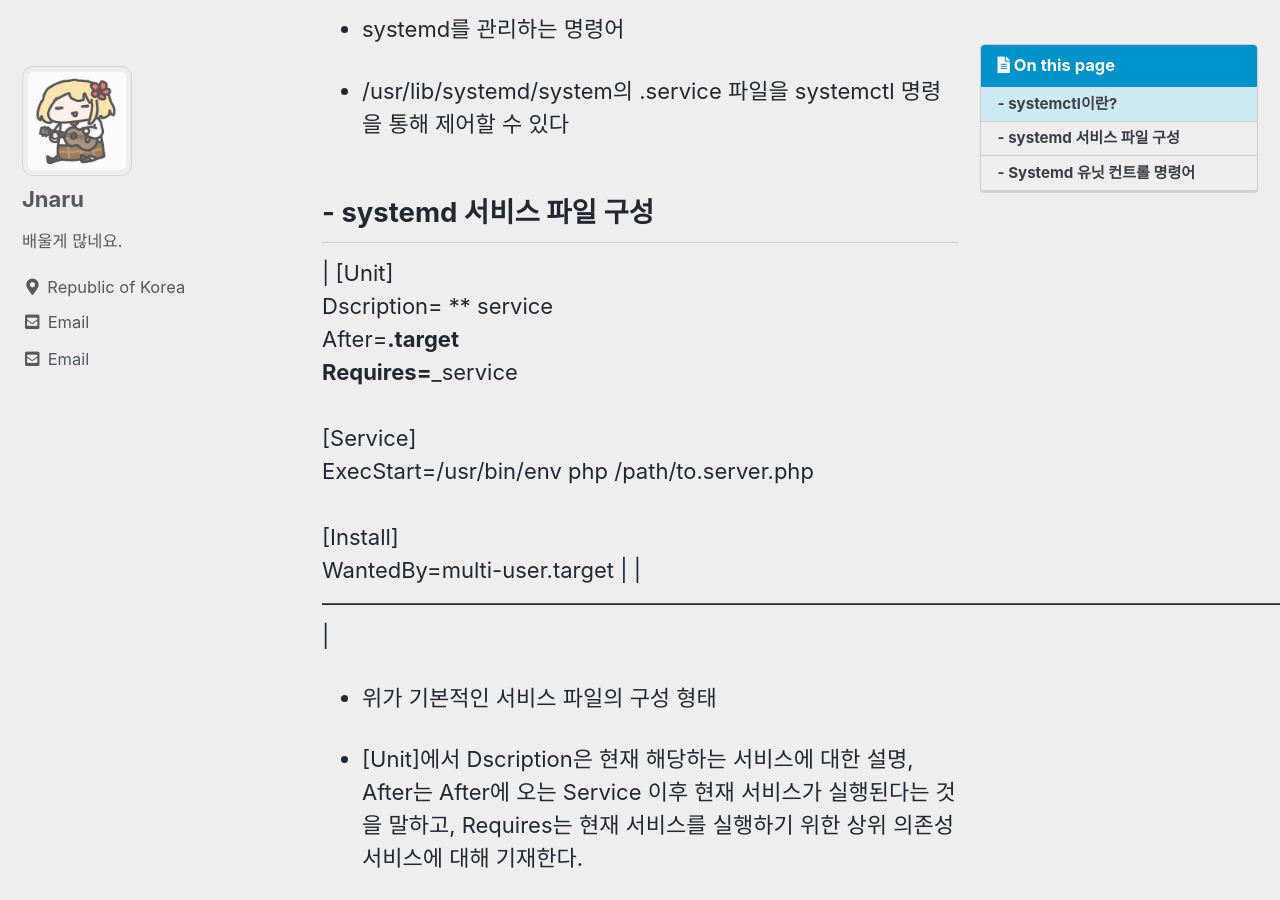
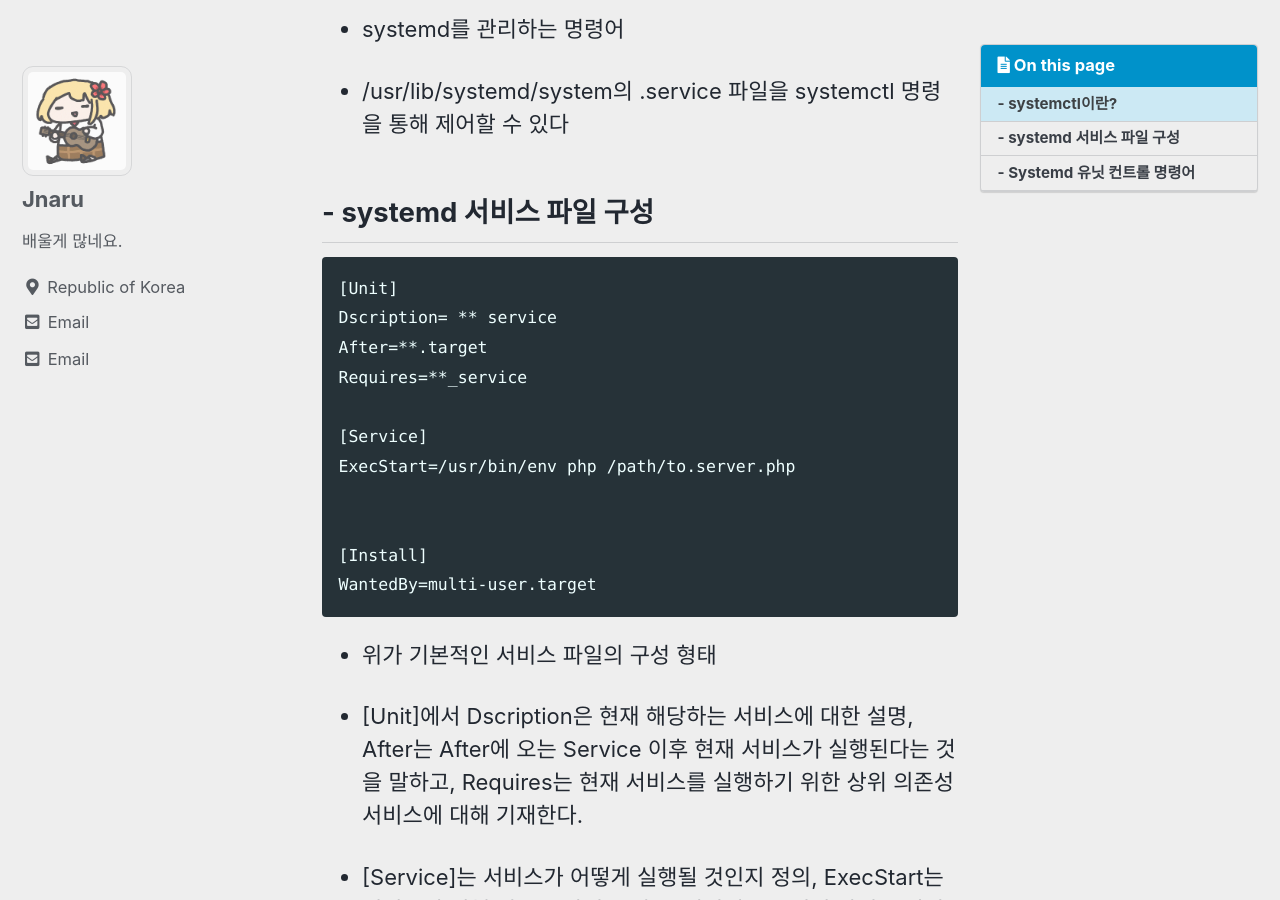
Before and after one commit to Jnaru/Jnaru.github.io, a Jekyll site: the page built from _posts/2022-01-11-systemctl.md, in a window 1280 px wide and 900 px high, scrolled down 370 px. Built offline with Jekyll 4.4.1, drawn with Linux system fonts in a browser that asks for light colours; cached includes are drawn as plain includes.

````diff
--- a/_posts/2022-01-11-systemctl.md
+++ b/_posts/2022-01-11-systemctl.md
@@ -16,8 +16,19 @@ toc_sticky: true
 
 ## - systemd 서비스 파일 구성
 
-| [Unit]<br/>Dscription= ** service<br/>After=**.target<br/>Requires=**_service<br/><br/>[Service]<br/>ExecStart=/usr/bin/env php /path/to.server.php<br/><br/>[Install]<br/>WantedBy=multi-user.target |
-| ----------------------------------------------------------------------------------------------------------------------------------------------------------------------------------------------------- |
+```
+[Unit]
+Dscription= ** service
+After=**.target
+Requires=**_service
+
+[Service]
+ExecStart=/usr/bin/env php /path/to.server.php
+
+
+[Install]
+WantedBy=multi-user.target
+```
 
 - 위가 기본적인 서비스 파일의 구성 형태
 
````
